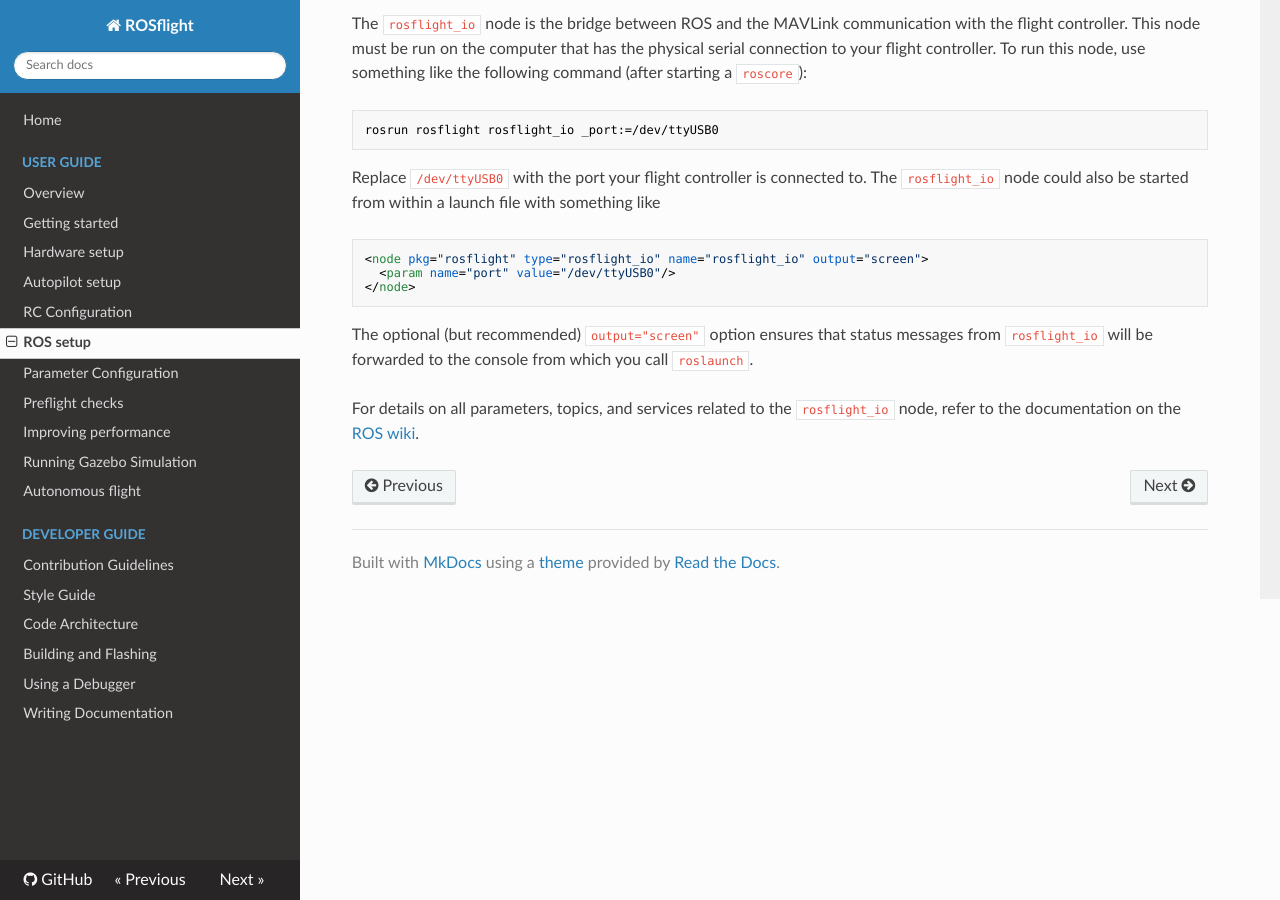
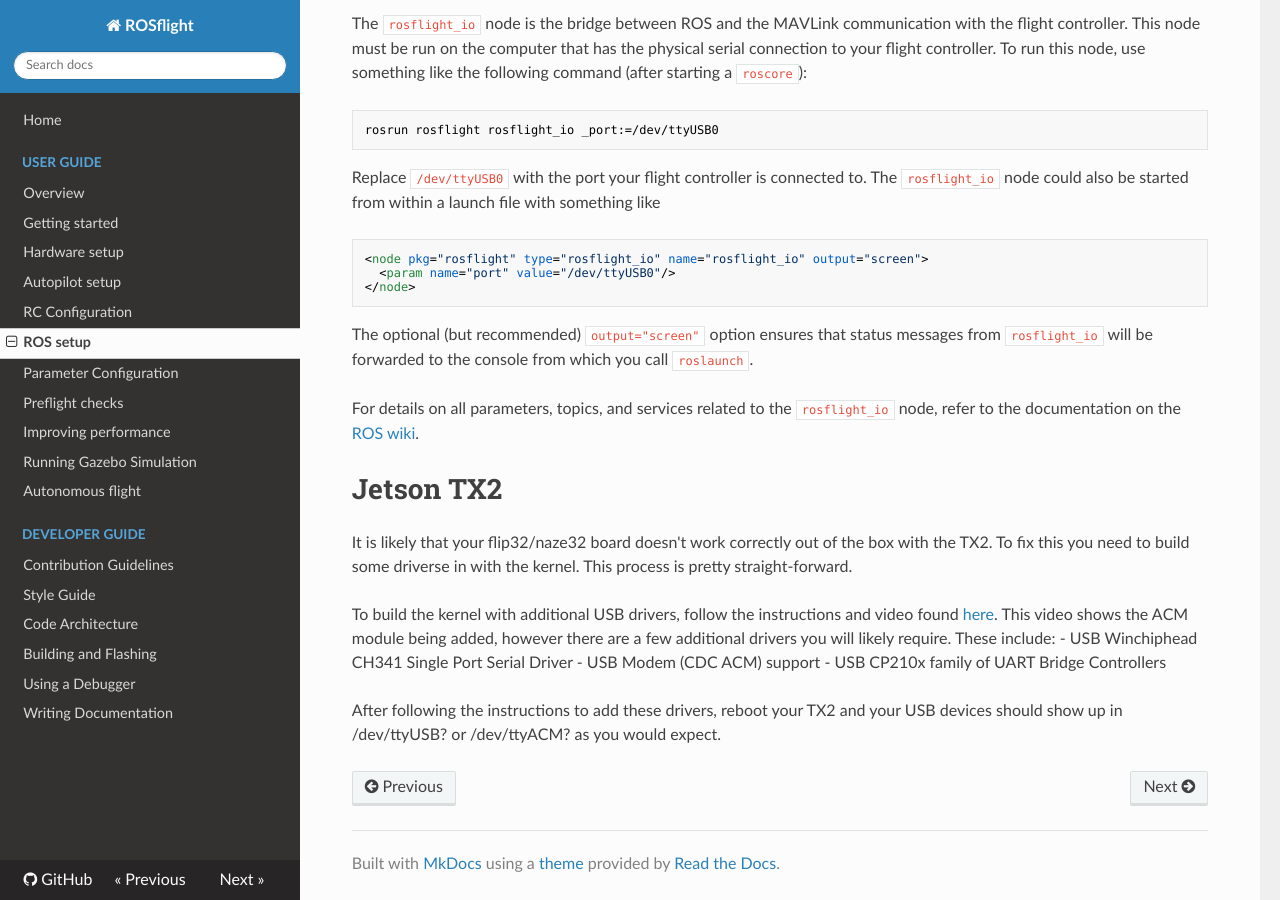
Before and after one commit to rosflight/rosflight_firmware, an MkDocs documentation site: the page built from docs/user-guide/ros-setup.md, in a window 1280 px wide and 900 px high, scrolled down 1617 px. Built offline with MkDocs 1.6.1, drawn with Linux system fonts in a browser that asks for light colours; nearby versions of some CDN libraries; old or Windows-style settings are respelled for this version of MkDocs.

Commit message:
Update ros-setup.md
Added documentation for TX2 USB drivers

```diff
--- a/docs/user-guide/ros-setup.md
+++ b/docs/user-guide/ros-setup.md
@@ -67,3 +67,14 @@ Replace `/dev/ttyUSB0` with the port your flight controller is connected to. The
 The optional (but recommended) `output="screen"` option ensures that status messages from `rosflight_io` will be forwarded to the console from which you call `roslaunch`.
 
 For details on all parameters, topics, and services related to the `rosflight_io` node, refer to the documentation on the [ROS wiki](http://wiki.ros.org/rosflight).
+
+# Jetson TX2
+
+It is likely that your flip32/naze32 board doesn't work correctly out of the box with the TX2. To fix this you need to build some driverse in with the kernel. This process is pretty straight-forward.
+
+To build the kernel with additional USB drivers, follow the instructions and video found [here](http://www.jetsonhacks.com/2017/07/31/build-kernel-ttyacm-module-nvidia-jetson-tx2/). This video shows the ACM module being added, however there are a few additional drivers you will likely require. These include:
+- USB Winchiphead CH341 Single Port Serial Driver
+- USB Modem (CDC ACM) support
+- USB CP210x family of UART Bridge Controllers
+
+After following the instructions to add these drivers, reboot your TX2 and your USB devices should show up in /dev/ttyUSB? or /dev/ttyACM? as you would expect.
```
